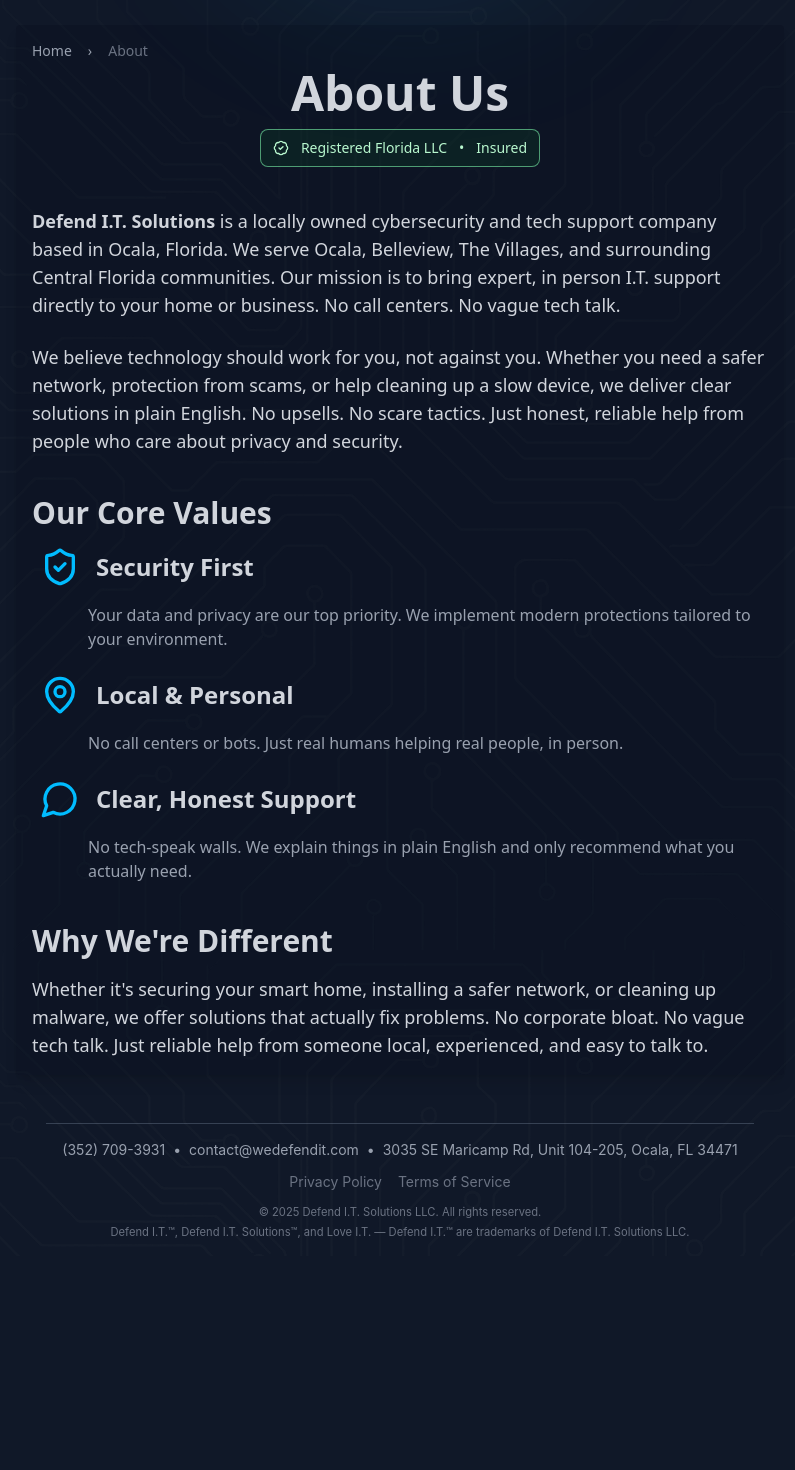
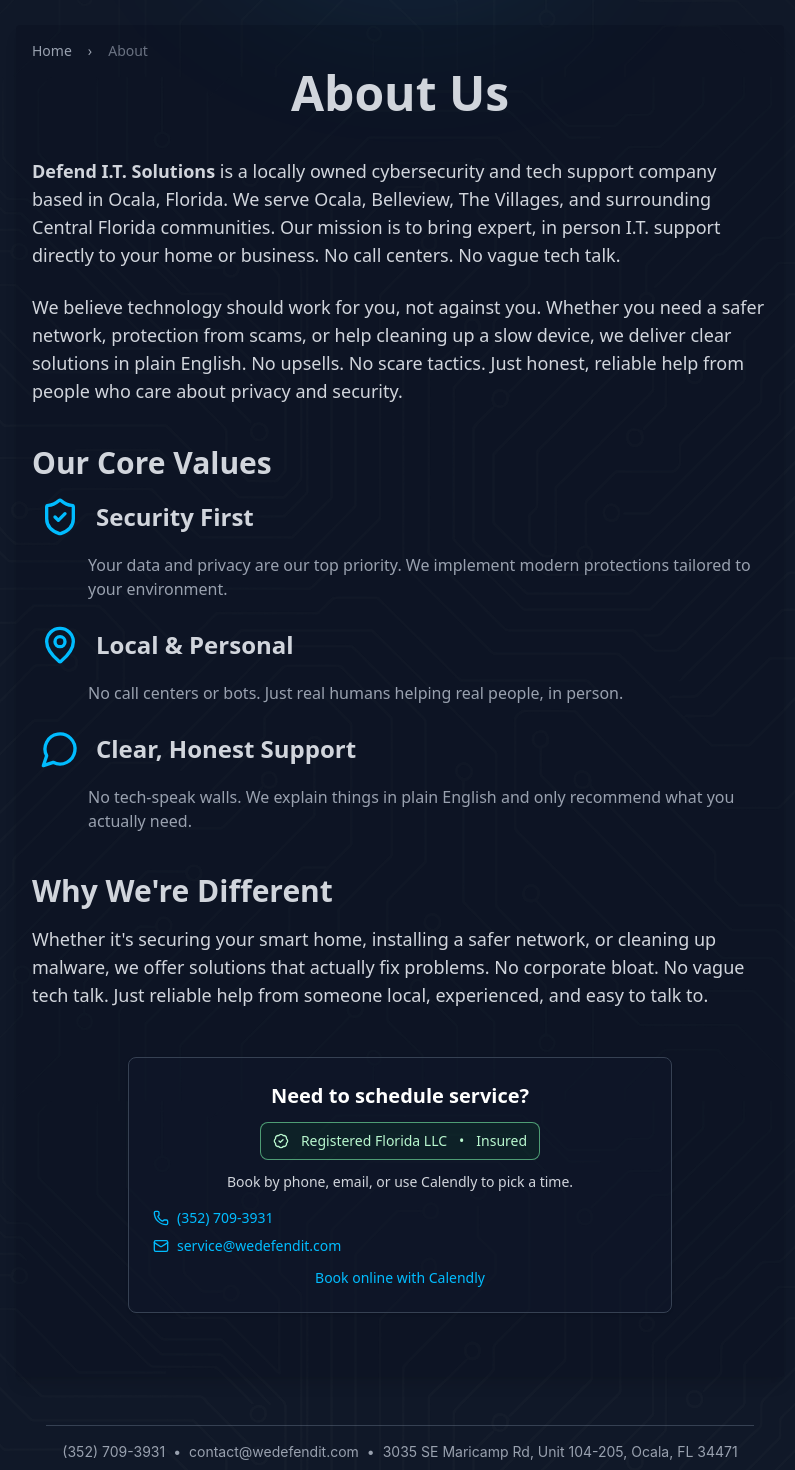
Before and after one commit to defendit/defendit, a Next.js app: page /about in a window 1280 px wide. Shown: the part 380-1850 px from the top of the page, without its empty margins (240-1035 px from the left). Before the commit the page ends 1636 px from the top, so only its background shows below. Built offline with nearby package versions, Linux system fonts and the light colour scheme; no server answers.

Commit message:
Trust strip

```diff
--- a/src/components/ServicePage.tsx
+++ b/src/components/ServicePage.tsx
@@ -5,7 +5,6 @@
   ServiceCard,
   PageContainer,
   RemoteServicesCTA,
-  TrustStrip,
 } from "@/components";
 
 export type Service = {
@@ -137,7 +136,6 @@
           {/* Header */}
           <header className="text-center">
             <h1 className="text-4xl font-bold">{h1}</h1>
-            <TrustStrip />
             <p className="text-gray-500 dark:text-gray-400 mt-2">
               {isRemote ? (
                 "Remote cybersecurity and I.T. support for homeowners, retirees, and small businesses in Central Florida."
--- a/src/components/ServiceSlug.tsx
+++ b/src/components/ServiceSlug.tsx
@@ -265,10 +265,6 @@
 
 export { ServiceSlug };
 
-/* ------------------------------------------------------------------ */
-/* Local helpers: purely presentational, no schema or prop changes     */
-/* ------------------------------------------------------------------ */
-
 function RequiresPlanNotice() {
   return (
     <div className="mt-6 rounded-lg border border-sky-400/30 bg-sky-100/40 dark:bg-sky-900/20 p-4 sm:p-5 text-sky-900 dark:text-sky-100 text-sm flex flex-col items-center">
--- a/src/pages/about/index.tsx
+++ b/src/pages/about/index.tsx
@@ -1,6 +1,6 @@
 import Link from "next/link";
 import type { ComponentType, SVGProps } from "react";
-import { PageContainer, Meta, TrustStrip } from "@/components";
+import { PageContainer, Meta, BookOnline } from "@/components";
 import { ShieldCheck, MapPin, MessageCircle } from "lucide-react";
 
 const valueData = [
@@ -100,7 +100,6 @@
 
           <header className="text-center">
             <h1 className="text-4xl md:text-5xl font-bold">About Us</h1>
-            <TrustStrip />
           </header>
 
           <section aria-labelledby="who-we-are">
@@ -150,6 +149,8 @@
               to.
             </p>
           </section>
+
+          <BookOnline />
         </div>
       </PageContainer>
     </>
```
